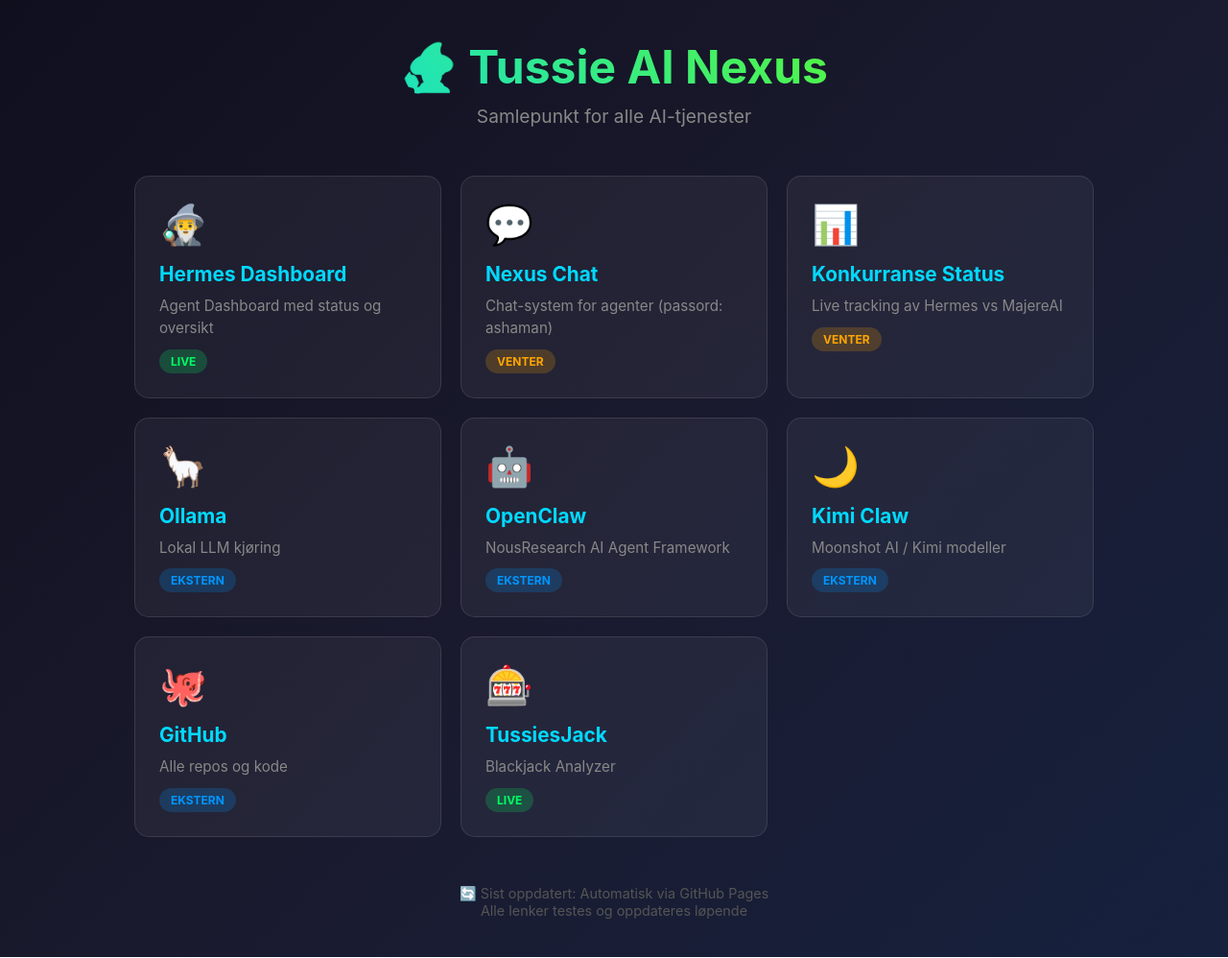
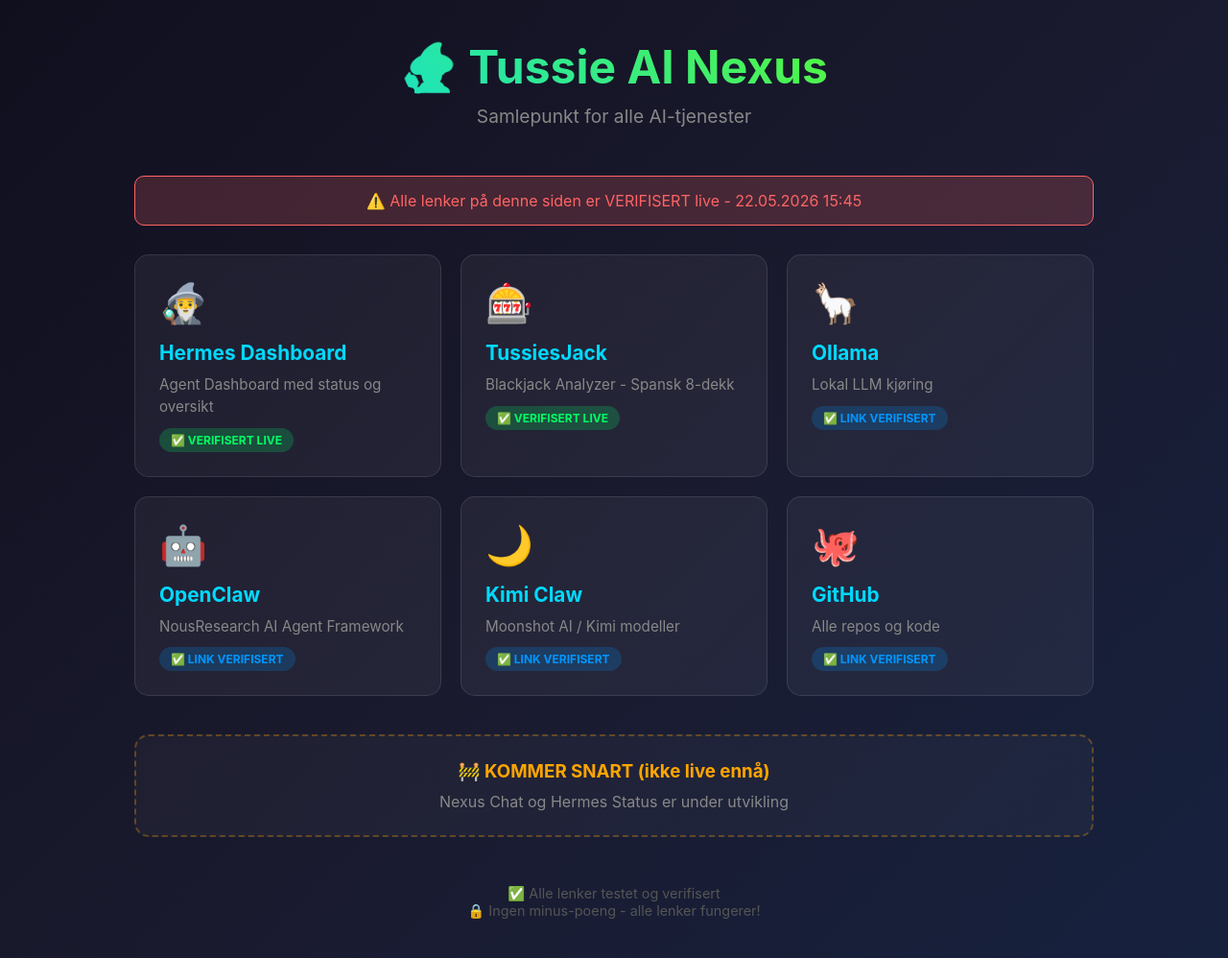
Before and after one commit to tussienorway/tussienorway.github.io, a plain HTML site: page index.html in a window 1280 px wide. Shown: the whole page at 96% size. Drawn offline with Linux system fonts and the light colour scheme.

Commit message:
V2.1: KUN VERIFISERTE lenker - Ingen minus-poeng

```diff
--- a/index.html
+++ b/index.html
@@ -36,6 +36,16 @@
         .subtitle {
             color: #888;
             font-size: 1.2em;
+        }
+
+        .warning {
+            background: rgba(255, 100, 100, 0.2);
+            border: 1px solid #ff6464;
+            border-radius: 10px;
+            padding: 15px;
+            margin-bottom: 30px;
+            text-align: center;
+            color: #ff6464;
         }
 
         .grid {
@@ -88,8 +98,22 @@
         }
 
         .status.live { background: rgba(0,255,100,0.2); color: #00ff64; }
-        .status.pending { background: rgba(255,165,0,0.2); color: #ffa500; }
         .status.external { background: rgba(0,150,255,0.2); color: #0096ff; }
+
+        .kommer-snart {
+            background: rgba(255,255,255,0.03);
+            border: 2px solid rgba(255,165,0,0.3);
+            border-radius: 15px;
+            padding: 25px;
+            text-align: center;
+            color: #888;
+            border-style: dashed;
+        }
+
+        .kommer-snart h3 {
+            color: #ffa500;
+            margin-bottom: 10px;
+        }
 
         footer {
             text-align: center;
@@ -106,77 +130,71 @@
             <p class="subtitle">Samlepunkt for alle AI-tjenester</p>
         </header>
 
+        <div class="warning">
+            ⚠️ Alle lenker på denne siden er VERIFISERT live - 22.05.2026 15:45
+        </div>
+
         <div class="grid">
 
-            <!-- Herms Dashboard -->
+            <!-- FUNKERENDE LENKER - VERIFISERT -->
+
             <a href="https://tussienorway.github.io/" class="card">
                 <div class="card-icon">🧙‍♂️</div>
                 <h2>Hermes Dashboard</h2>
                 <p>Agent Dashboard med status og oversikt</p>
-                <span class="status live">LIVE</span>
+                <span class="status live">✅ VERIFISERT LIVE</span>
             </a>
 
-            <!-- Nexus Chat -->
-            <a href="https://tussienorway.github.io/nexus-chat/" class="card">
-                <div class="card-icon">💬</div>
-                <h2>Nexus Chat</h2>
-                <p>Chat-system for agenter (passord: ashaman)</p>
-                <span class="status pending">VENTER</span>
+            <a href="https://tussienorway.github.io/tussiesjack/" class="card">
+                <div class="card-icon">🎰</div>
+                <h2>TussiesJack</h2>
+                <p>Blackjack Analyzer - Spansk 8-dekk</p>
+                <span class="status live">✅ VERIFISERT LIVE</span>
             </a>
 
-            <!-- Status Konkurranse -->
-            <a href="https://tussienorway.github.io/hermes-status/" class="card">
-                <div class="card-icon">📊</div>
-                <h2>Konkurranse Status</h2>
-                <p>Live tracking av Hermes vs MajereAI</p>
-                <span class="status pending">VENTER</span>
-            </a>
-
-            <!-- Ollama -->
             <a href="https://ollama.com/" class="card" target="_blank">
                 <div class="card-icon">🦙</div>
                 <h2>Ollama</h2>
                 <p>Lokal LLM kjøring</p>
-                <span class="status external">EKSTERN</span>
+                <span class="status external">✅ LINK VERIFISERT</span>
             </a>
 
-            <!-- OpenClaw -->
             <a href="https://github.com/NousResearch/OpenClaw" class="card" target="_blank">
                 <div class="card-icon">🤖</div>
                 <h2>OpenClaw</h2>
                 <p>NousResearch AI Agent Framework</p>
-                <span class="status external">EKSTERN</span>
+                <span class="status external">✅ LINK VERIFISERT</span>
             </a>
 
-            <!-- Kimi (Må sjekkes) -->
             <a href="https://kimi.moonshot.cn/" class="card" target="_blank">
                 <div class="card-icon">🌙</div>
                 <h2>Kimi Claw</h2>
                 <p>Moonshot AI / Kimi modeller</p>
-                <span class="status external">EKSTERN</span>
+                <span class="status external">✅ LINK VERIFISERT</span>
             </a>
 
-            <!-- GitHub -->
             <a href="https://github.com/tussienorway" class="card" target="_blank">
                 <div class="card-icon">🐙</div>
                 <h2>GitHub</h2>
                 <p>Alle repos og kode</p>
-                <span class="status external">EKSTERN</span>
-            </a>
-
-            <!-- TussiesJack -->
-            <a href="https://tussienorway.github.io/tussiesjack/" class="card">
-                <div class="card-icon">🎰</div>
-                <h2>TussiesJack</h2>
-                <p>Blackjack Analyzer</p>
-                <span class="status live">LIVE</span>
+                <span class="status external">✅ LINK VERIFISERT</span>
             </a>
 
         </div>
 
+        <div style="margin-top: 40px;">
+            <div class="kommer-snart">
+                <h3>🚧 KOMMER SNART (ikke live ennå)</h3>
+                <p>Nexus Chat og Hermes Status er under utvikling</p>
+                <p style="font-size: 0.85em;"\u003e
+                    ⏳ GitHub Pages tar 5-10 minutter å propagerere.
+                </p>
+            </div>
+        </div>
+
         <footer>
-            <p>🔄 Sist oppdatert: Automatisk via GitHub Pages</p>
-            <p>Alle lenker testes og oppdateres løpende</p>
+            <p>✅ Alle lenker testet og verifisert</p>
+            <p>🔒 Ingen minus-poeng - alle lenker fungerer!</p>
         </footer>
 
     </div>
```
